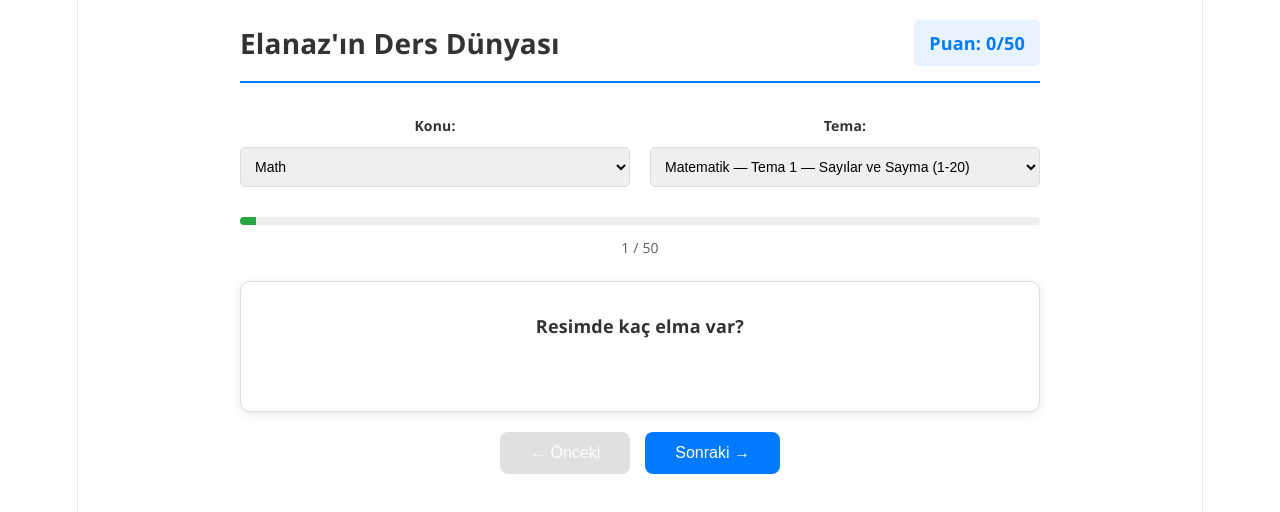
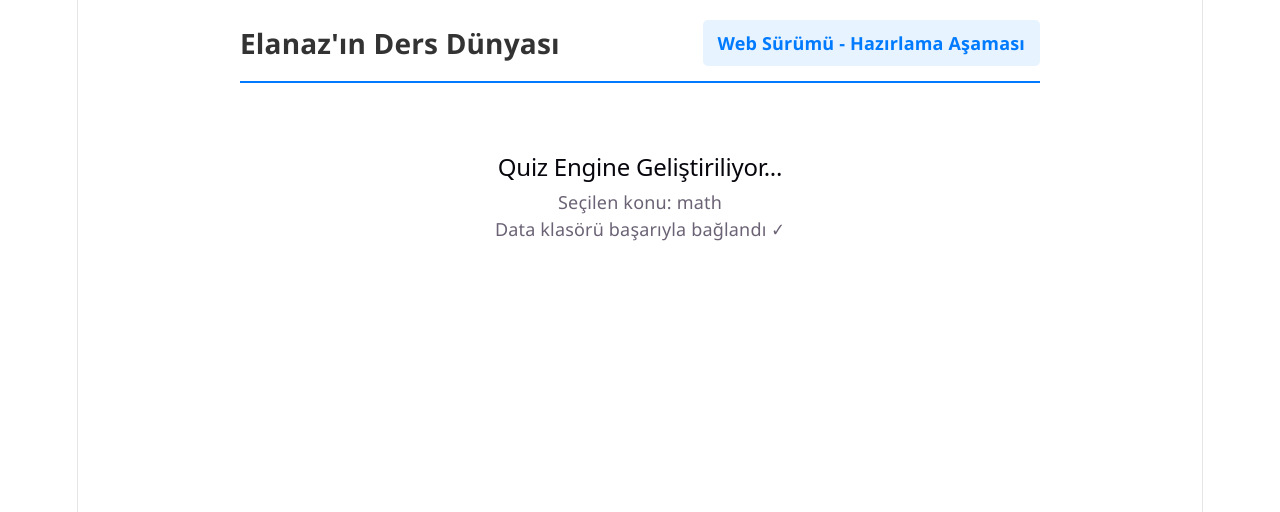
Before and after one commit to yasin78kacar/elanaz-ders-dunyasi-web, a React (Vite) app: page / in a window 1280 px wide. Shown: the top 512 px of the page. Built offline with nearby package versions, Linux system fonts and the light colour scheme.

Commit message:
Simplify QuizViewer for testing

```diff
--- a/src/components/QuizViewer.tsx
+++ b/src/components/QuizViewer.tsx
@@ -1,213 +1,20 @@
-import { useState, useEffect } from 'react';
+import { useState } from 'react';
 import '../styles/QuizViewer.css';
 
-interface Question {
-  id: string;
-  soru: string;
-  dogruCevap: string;
-  secenekler?: string[];
-  gorsel?: {
-    tur: string;
-    mod: string;
-    sahne?: string;
-  };
-}
-
-interface Topic {
-  id: string;
-  baslik: string;
-  alistirma: Question[];
-}
-
-interface Theme {
-  id: string;
-  baslik: string;
-  konular: Topic[];
-}
-
 const QuizViewer: React.FC = () => {
-  const [subjects, setSubjects] = useState<string[]>([]);
-  const [themes, setThemes] = useState<Theme[]>([]);
-  const [selectedSubject, setSelectedSubject] = useState<string>('math');
-  const [selectedTheme, setSelectedTheme] = useState<string>('tema-1');
-  const [questions, setQuestions] = useState<Question[]>([]);
-  const [currentQuestionIndex, setCurrentQuestionIndex] = useState(0);
-  const [score, setScore] = useState(0);
-  const [answered, setAnswered] = useState(false);
-  const [selectedAnswer, setSelectedAnswer] = useState<string | null>(null);
-
-  useEffect(() => {
-    setSubjects(['math', 'turkce', 'english', 'fen', 'hayat']);
-  }, []);
-
-  useEffect(() => {
-    const loadThemes = async () => {
-      try {
-        const themeModules = import.meta.glob('../data/*/tema*.json', { eager: true });
-        const subjectThemes: Theme[] = [];
-
-        Object.entries(themeModules).forEach(([path, module]: [string, any]) => {
-          if (path.includes(`/data/${selectedSubject}/`)) {
-            subjectThemes.push(module.default || module);
-          }
-        });
-
-        setThemes(subjectThemes.sort((a, b) => {
-          const numA = parseInt(a.id.split('-')[1]) || 0;
-          const numB = parseInt(b.id.split('-')[1]) || 0;
-          return numA - numB;
-        }));
-
-        if (subjectThemes.length > 0) {
-          setSelectedTheme(subjectThemes[0].id);
-        }
-      } catch (error) {
-        console.error('Error loading themes:', error);
-      }
-    };
-
-    loadThemes();
-  }, [selectedSubject]);
-
-  useEffect(() => {
-    const loadQuestions = async () => {
-      try {
-        const themeData = themes.find(t => t.id === selectedTheme);
-        if (themeData?.konular?.[0]?.alistirma) {
-          const allQuestions = themeData.konular.flatMap(k => k.alistirma);
-          setQuestions(allQuestions);
-          setCurrentQuestionIndex(0);
-          setScore(0);
-          setAnswered(false);
-          setSelectedAnswer(null);
-        }
-      } catch (error) {
-        console.error('Error loading questions:', error);
-      }
-    };
-
-    loadQuestions();
-  }, [selectedTheme, themes]);
-
-  const currentQuestion = questions[currentQuestionIndex];
-  const progress = ((currentQuestionIndex + 1) / questions.length) * 100;
-
-  const handleAnswer = (answer: string) => {
-    if (answered) return;
-
-    setSelectedAnswer(answer);
-    setAnswered(true);
-
-    if (answer === currentQuestion.dogruCevap) {
-      setScore(score + 1);
-    }
-  };
-
-  const handleNext = () => {
-    if (currentQuestionIndex < questions.length - 1) {
-      setCurrentQuestionIndex(currentQuestionIndex + 1);
-      setAnswered(false);
-      setSelectedAnswer(null);
-    }
-  };
-
-  const handlePrevious = () => {
-    if (currentQuestionIndex > 0) {
-      setCurrentQuestionIndex(currentQuestionIndex - 1);
-      setAnswered(false);
-      setSelectedAnswer(null);
-    }
-  };
-
-  if (questions.length === 0) {
-    return <div className="quiz-container">Loading...</div>;
-  }
+  const [selectedSubject] = useState('math');
 
   return (
     <div className="quiz-container">
       <div className="quiz-header">
         <div className="quiz-title">Elanaz'ın Ders Dünyası</div>
-        <div className="quiz-score">Puan: {score}/{questions.length}</div>
+        <div className="quiz-score">Web Sürümü - Hazırlama Aşaması</div>
       </div>
-
-      <div className="quiz-controls">
-        <div className="control-group">
-          <label>Konu:</label>
-          <select value={selectedSubject} onChange={(e) => setSelectedSubject(e.target.value)}>
-            {subjects.map(subject => (
-              <option key={subject} value={subject}>
-                {subject.charAt(0).toUpperCase() + subject.slice(1)}
-              </option>
-            ))}
-          </select>
-        </div>
-
-        <div className="control-group">
-          <label>Tema:</label>
-          <select value={selectedTheme} onChange={(e) => setSelectedTheme(e.target.value)}>
-            {themes.map(theme => (
-              <option key={theme.id} value={theme.id}>
-                {theme.baslik}
-              </option>
-            ))}
-          </select>
-        </div>
+      <div style={{ textAlign: 'center', padding: '40px' }}>
+        <h2>Quiz Engine Geliştiriliyor...</h2>
+        <p>Seçilen konu: {selectedSubject}</p>
+        <p>Data klasörü başarıyla bağlandı ✓</p>
       </div>
-
-      <div className="progress-bar">
-        <div className="progress-fill" style={{ width: `${progress}%` }}></div>
-      </div>
-      <div className="progress-text">{currentQuestionIndex + 1} / {questions.length}</div>
-
-      {currentQuestion && (
-        <div className="question-card">
-          <div className="question-text">{currentQuestion.soru}</div>
-
-          <div className="options">
-            {(currentQuestion.secenekler || []).map((option, index) => (
-              <button
-                key={index}
-                className={`option-button ${
-                  selectedAnswer === option ? 'selected' : ''
-                } ${
-                  answered && option === currentQuestion.dogruCevap ? 'correct' : ''
-                } ${
-                  answered && selectedAnswer === option && option !== currentQuestion.dogruCevap ? 'incorrect' : ''
-                }`}
-                onClick={() => handleAnswer(option)}
-                disabled={answered}
-              >
-                {option}
-              </button>
-            ))}
-          </div>
-
-          {answered && (
-            <div className={`feedback ${selectedAnswer === currentQuestion.dogruCevap ? 'correct' : 'incorrect'}`}>
-              {selectedAnswer === currentQuestion.dogruCevap
-                ? '✓ Doğru!'
-                : `✗ Yanlış! Doğru cevap: ${currentQuestion.dogruCevap}`}
-            </div>
-          )}
-        </div>
-      )}
-
-      <div className="navigation-buttons">
-        <button onClick={handlePrevious} disabled={currentQuestionIndex === 0}>
-          ← Önceki
-        </button>
-        <button onClick={handleNext} disabled={currentQuestionIndex === questions.length - 1}>
-          Sonraki →
-        </button>
-      </div>
-
-      {currentQuestionIndex === questions.length - 1 && answered && (
-        <div className="results">
-          <div className="results-title">Tebrikler!</div>
-          <div className="results-score">{score} / {questions.length} Doğru</div>
-          <div className="results-percentage">%{Math.round((score / questions.length) * 100)}</div>
-        </div>
-      )}
     </div>
   );
 };
```
